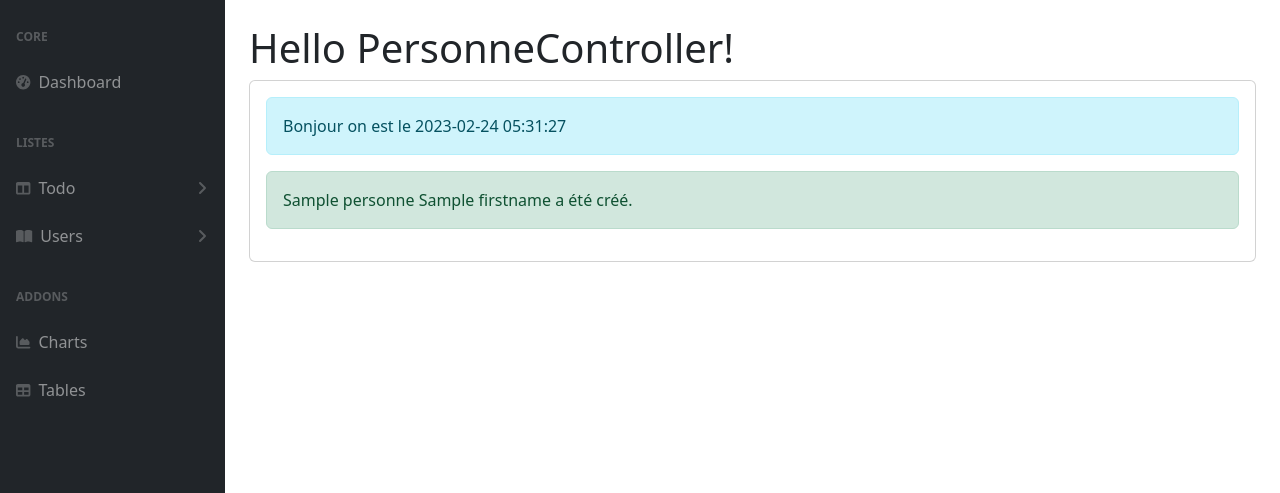
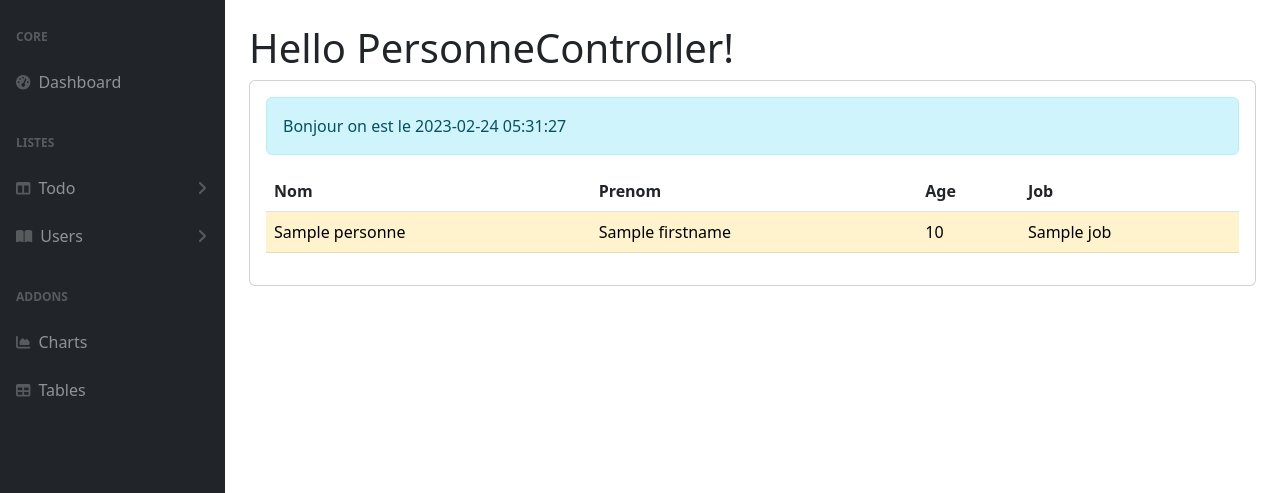
Before and after one commit to christian-marais/Catfish-symfony_project, a Symfony app: template templates/personne/index.html.twig in a window 1280 px wide. Shown: the part 56-549 px from the top of the page. Run offline with Twig, Linux system fonts and the light colour scheme; the template is opened without the code that fills it: most values are stand-ins (such as "Sample title", 1, 10 or a date in 2020); some libraries are stand-ins or nearby versions.

Commit message:
aafichage de la vue liste des personnes

```diff
--- a/src/DataFixtures/PersonneFixture.php
+++ b/src/DataFixtures/PersonneFixture.php
@@ -22,10 +22,6 @@ class PersonneFixture extends Fixture
             $manager->persist($personne);
 
         }
-
-
-
-
         $manager->flush();
     }
 }
--- a/templates/personne/index.html.twig
+++ b/templates/personne/index.html.twig
@@ -3,15 +3,48 @@
 {% block PageTitle %}Hello PersonneController!{% endblock %}
 
 {% block body %}
-{{dump(personne)}}
-<div class="alert alert-success">
- {{personne.name}} {{personne.firstname}}  a été créé.
-</div>
 
-{% for name,value in app.session.flashBag.get('success')%}
-    <div class="alert alert-danger">
-        {{message}}
-    </div>
-{% endfor %}
+    {% for name,value in app.session.flashBag.get('success')%}
+        <div class="alert alert-danger">
+            {{message}}
+        </div>
+    {% endfor %}
+
+    {{dump(personnes)}}
+    <table class="table">
+    <tr>
+        <th>
+            Nom
+        </th>
+        <th>
+           Prenom
+        </th>
+        <th>
+           Age
+        </th>
+        <th>
+           Job
+        </th>
+     </tr>
+     {% for personne in personnes %}
+     <tr class="table-{% if loop.index is even %}danger{% else %}warning{% endif %}">
+        <td>
+            {{personne.name}}
+        </td>
+        <td>
+            {{personne.firstname}}
+        </td>
+        <td>
+            {{personne.age}}
+        </td>
+        <td>
+            {{personne.job}}
+        </td>
+     </tr>
+    {% endfor %}
+
+    </table>
+
+
 
 {% endblock %}
```
Also changed, not shown: src/Controller/PersonneController.php (+6 -3 lines), templates/personne/addpersonne.html.twig (added, +17 -0 lines).
